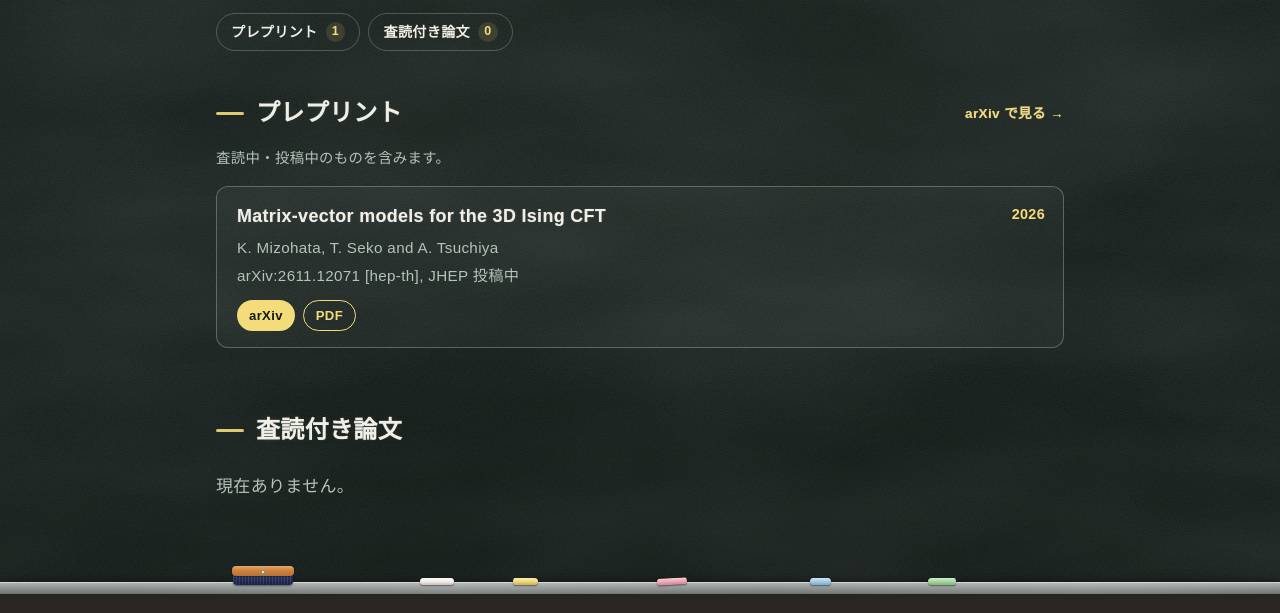
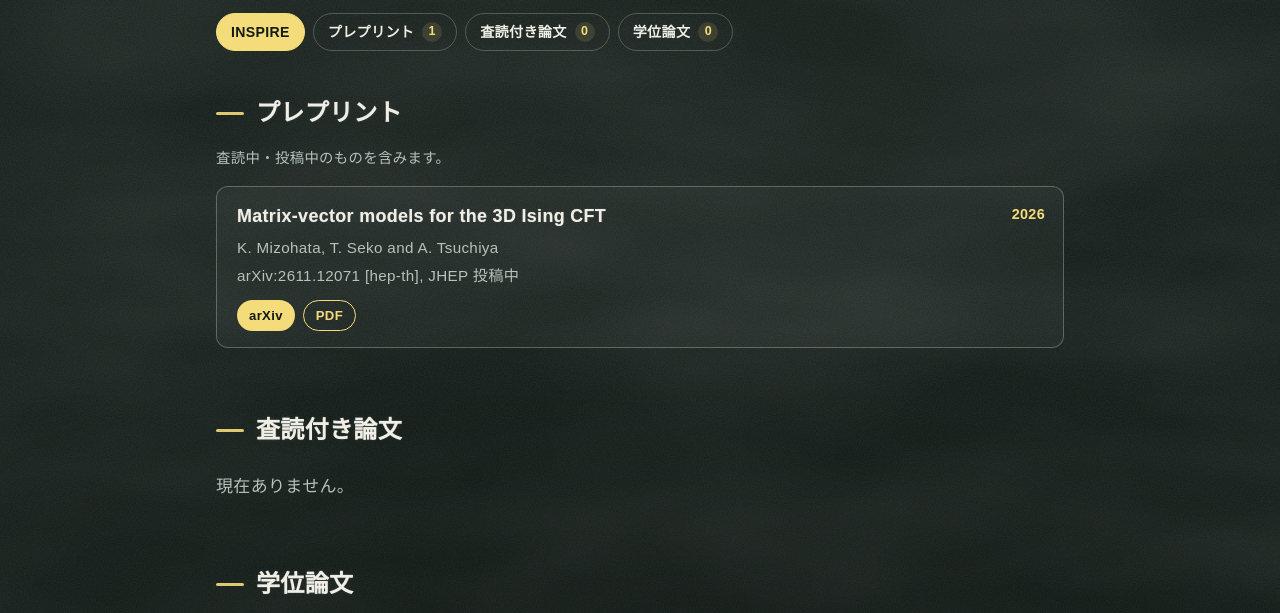
Before and after one commit to kmizohata/kmizohata.github.io, a plain HTML site: page publications.html in a window 1280 px wide. Shown: the part 187-800 px from the top of the page. Drawn offline with Linux system fonts and the light colour scheme; a web font is replaced by a local one.

Commit message:
INSPIRE HEPを追加

```diff
--- a/publications.html
+++ b/publications.html
@@ -52,13 +52,17 @@
         <h1><span lang="ja">論文</span><span lang="en">Publications</span></h1>
     </div>
 
-    <nav class="jump-links" aria-label="Sections">
-        <a href="#preprints" data-count-of="#preprints ol.papers > li"><span lang="ja">プレプリント</span><span lang="en">Preprints</span></a>
-        <a href="#refereed" data-count-of="#refereed ol.papers > li"><span lang="ja">査読付き論文</span><span lang="en">Refereed Papers</span></a>
-    </nav>
+    <div class="jump-row">
+        <a class="pill" href="https://inspirehep.net/authors/3226561" target="_blank" rel="noopener">INSPIRE</a>
+        <nav class="jump-links" aria-label="Sections">
+            <a href="#preprints" data-count-of="#preprints ol.papers > li"><span lang="ja">プレプリント</span><span lang="en">Preprints</span></a>
+            <a href="#refereed" data-count-of="#refereed ol.papers > li"><span lang="ja">査読付き論文</span><span lang="en">Refereed Papers</span></a>
+            <a href="#theses" data-count-of="#theses ol.papers > li"><span lang="ja">学位論文</span><span lang="en">Theses</span></a>
+        </nav>
+    </div>
 
     <section id="preprints">
-        <h2><span lang="ja">プレプリント</span><span lang="en">Preprints</span><a class="more" href="https://arxiv.org/search/?searchtype=author&amp;query=Mizohata%2C+K" target="_blank" rel="noopener"><span lang="ja">arXiv で見る →</span><span lang="en">View on arXiv →</span></a></h2>
+        <h2><span lang="ja">プレプリント</span><span lang="en">Preprints</span></h2>
         <p class="section-note"><span lang="ja">査読中・投稿中のものを含みます。</span><span lang="en">Including papers under review.</span></p>
         <ol class="papers">
             <li class="card paper">
@@ -83,6 +87,13 @@
         <p class="empty-note"><span lang="ja">現在ありません。</span><span lang="en">None yet.</span></p>
     </section>
 
+    <section id="theses">
+        <h2><span lang="ja">学位論文</span><span lang="en">Theses</span></h2>
+        <ol class="papers">
+        </ol>
+        <p class="empty-note"><span lang="ja">現在ありません。</span><span lang="en">None yet.</span></p>
+    </section>
+
 </main>
 
 <footer>
--- a/style.css
+++ b/style.css
@@ -334,6 +334,12 @@ body > main { flex: 1 0 auto; width: 100%; }
   color: var(--text); font-size: .88rem; font-weight: 600;
 }
 .jump-links a:hover { border-color: var(--accent); color: var(--accent); text-decoration: none; }
+.jump-row { display: flex; flex-wrap: wrap; align-items: center; gap: 8px; margin: 16px 0 4px; }
+.jump-row .jump-links { margin: 0; }
+.jump-row > .pill {
+  padding: 5px 14px; border: 1px solid var(--accent);
+  font-size: .88rem; line-height: inherit;
+}
 .jump-links .count {
   min-width: 1.6em; padding: 0 6px; border-radius: 999px; text-align: center;
   background: var(--accent-soft); color: var(--accent); font-size: .78rem; line-height: 1.6;
```
Also changed, not shown: index.html (+2 -1 lines).
